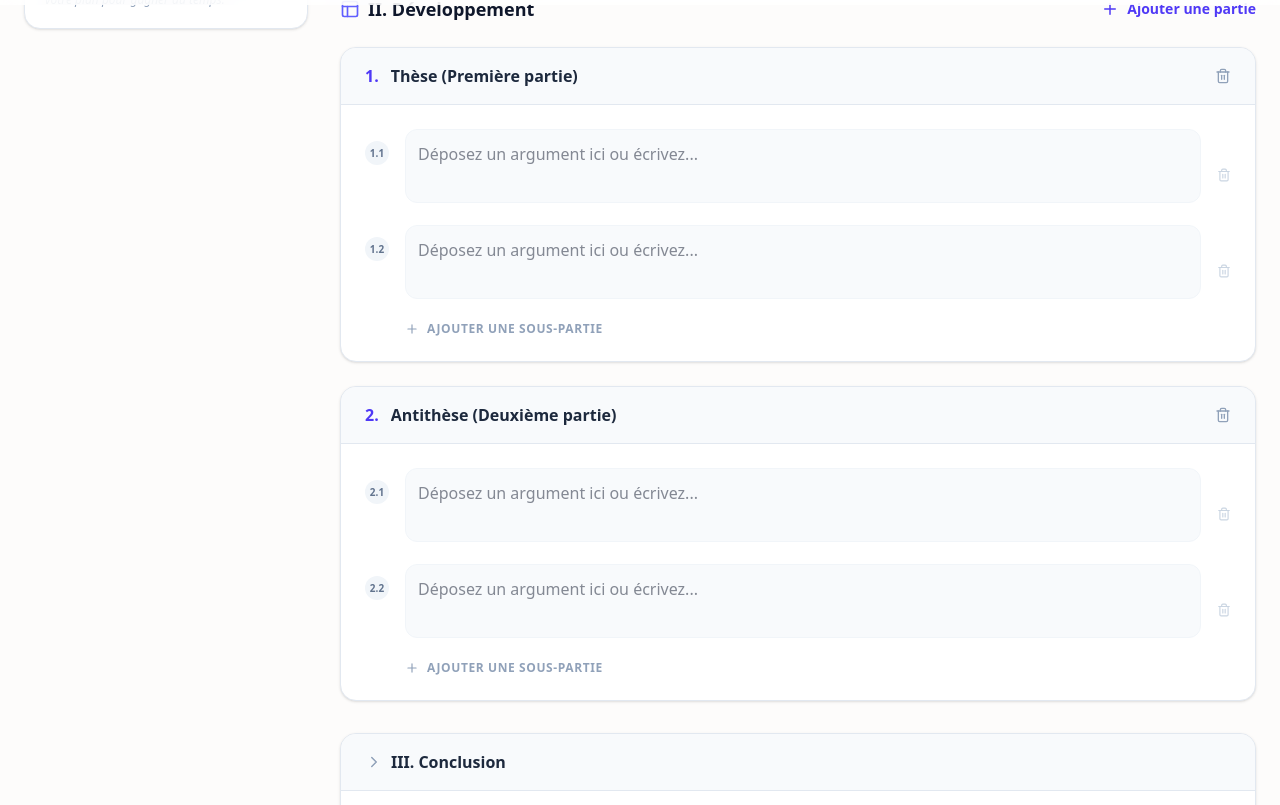
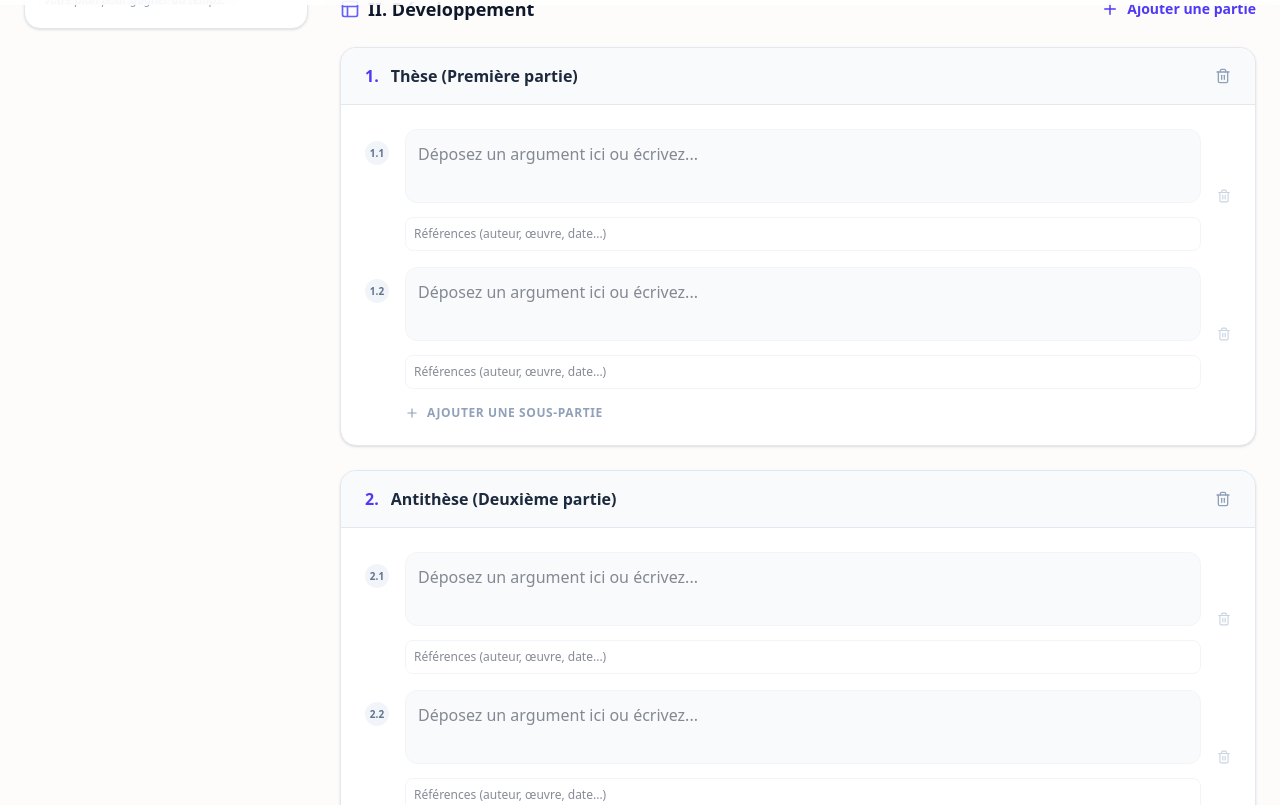
Before and after one commit to alphaleadership/planessai, a React (Vite) app: page / in a window 1280 px wide. Shown: the part 795-1600 px from the top of the page. Built offline with nearby package versions, Linux system fonts and the light colour scheme.

Commit message:
feat: Add references field to sub-parts
Introduces a 'references' field to the sub-part structure within the essay plan. This allows users to associate sources or citations with individual points in their arguments.

```diff
--- a/src/App.tsx
+++ b/src/App.tsx
@@ -32,16 +32,16 @@ const INITIAL_PLAN: EssayPlan = {
       id: 'part-1',
       title: 'Thèse (Première partie)',
       subParts: [
-        { id: 'sub-1-1', content: '' },
-        { id: 'sub-1-2', content: '' }
+        { id: 'sub-1-1', content: '', references: '' },
+        { id: 'sub-1-2', content: '', references: '' }
       ]
     },
     {
       id: 'part-2',
       title: 'Antithèse (Deuxième partie)',
       subParts: [
-        { id: 'sub-2-1', content: '' },
-        { id: 'sub-2-2', content: '' }
+        { id: 'sub-2-1', content: '', references: '' },
+        { id: 'sub-2-2', content: '', references: '' }
       ]
     }
   ],
@@ -127,7 +127,7 @@ export default function App() {
     const newId = `part-${plan.development.length + 1}`;
     setPlan(prev => ({
       ...prev,
-      development: [...prev.development, { id: newId, title: 'Nouvelle partie', subParts: [{ id: `${newId}-1`, content: '' }] }]
+      development: [...prev.development, { id: newId, title: 'Nouvelle partie', subParts: [{ id: `${newId}-1`, content: '', references: '' }] }]
     }));
   };
 
@@ -136,18 +136,18 @@ export default function App() {
       ...prev,
       development: prev.development.map(p =>
         p.id === partId
-          ? { ...p, subParts: [...p.subParts, { id: `${p.id}-${p.subParts.length + 1}`, content: '' }] }
+          ? { ...p, subParts: [...p.subParts, { id: `${p.id}-${p.subParts.length + 1}`, content: '', references: '' }] }
           : p
       )
     }));
   };
 
-  const updateSubPart = (partId: string, subId: string, content: string) => {
+  const updateSubPart = (partId: string, subId: string, value: string, field: 'content' | 'references' = 'content') => {
     setPlan(prev => ({
       ...prev,
       development: prev.development.map(p =>
         p.id === partId
-          ? { ...p, subParts: p.subParts.map(s => s.id === subId ? { ...s, content } : s) }
+          ? { ...p, subParts: p.subParts.map(s => s.id === subId ? { ...s, [field]: value } : s) }
           : p
       )
     }));
@@ -162,7 +162,7 @@ export default function App() {
       `II. DÉVELOPPEMENT\n` +
       plan.development.map((p, i) =>
         `${i + 1}. ${p.title}\n` +
-        p.subParts.map((s, j) => `   ${i + 1}.${j + 1}. ${s.content}`).join('\n')
+        p.subParts.map((s, j) => `   ${i + 1}.${j + 1}. ${s.content}${s.references ? ` [Réf: ${s.references}]` : ''}`).join('\n')
       ).join('\n\n') +
       `\n\nIII. CONCLUSION\n` +
       `Synthèse : ${plan.conclusion.synthese}\n` +
@@ -428,7 +428,12 @@ export default function App() {
                                     : (duelTurn === pNum ? "bg-indigo-50/30 border-dashed border-indigo-200 text-indigo-400 animate-pulse" : "bg-slate-50/50 border-dashed border-slate-200 text-slate-300")
                                 )}
                               >
-                                {sub.content || `Argument ${pIdx + 1}.${sIdx + 1}`}
+                                <div className="flex flex-col items-center gap-1 text-center">
+                                  <span>{sub.content || `Argument ${pIdx + 1}.${sIdx + 1}`}</span>
+                                  {sub.references && (
+                                    <span className="text-[10px] text-slate-400 italic">— {sub.references}</span>
+                                  )}
+                                </div>
                               </div>
                             ))}
                           </div>
@@ -562,10 +567,11 @@ export default function App() {
                                   {pIdx + 1}.{sIdx + 1}
                                 </div>
                               </div>
-                              <div className="flex-1 relative group/sub">
+                              <div className="flex-1 relative group/sub space-y-2">
+                                <div className="relative">
                                   <textarea
                                     value={sub.content}
-                                  onChange={(e) => updateSubPart(part.id, sub.id, e.target.value)}
+                                    onChange={(e) => updateSubPart(part.id, sub.id, e.target.value, 'content')}
                                     onDragOver={(e) => {
                                       e.preventDefault();
                                       e.currentTarget.classList.add('ring-2', 'ring-indigo-400', 'bg-indigo-50/50');
@@ -582,7 +588,7 @@ export default function App() {
                                         const newContent = currentContent
                                           ? (currentContent.endsWith(' ') ? currentContent + text : currentContent + ' ' + text)
                                           : text;
-                                      updateSubPart(part.id, sub.id, newContent);
+                                        updateSubPart(part.id, sub.id, newContent, 'content');
                                       }
                                     }}
                                     className="w-full p-3 bg-slate-50 border border-slate-100 rounded-xl focus:ring-2 focus:ring-indigo-500 outline-none resize-none transition-all"
@@ -592,6 +598,14 @@ export default function App() {
                                   <div className="absolute inset-0 pointer-events-none border-2 border-dashed border-indigo-300 rounded-xl opacity-0 group-drag-over:opacity-100 transition-opacity flex items-center justify-center bg-indigo-50/20">
                                     <span className="text-[10px] font-bold text-indigo-500 uppercase tracking-widest">Relâcher pour insérer</span>
                                   </div>
+                                </div>
+                                <input
+                                  type="text"
+                                  value={sub.references || ''}
+                                  onChange={(e) => updateSubPart(part.id, sub.id, e.target.value, 'references')}
+                                  className="w-full p-2 bg-white border border-slate-100 rounded-lg text-xs focus:ring-2 focus:ring-indigo-500 outline-none"
+                                  placeholder="Références (auteur, œuvre, date...)"
+                                />
                               </div>
                               <button
                                 onClick={() => {
@@ -681,11 +695,20 @@ export default function App() {
                         {plan.development.map((p, i) => (
                           <div key={p.id} className="pl-6 border-l-2 border-slate-100">
                             <h3 className="text-lg font-bold text-slate-800 mb-4">{i + 1}. {p.title}</h3>
-                            <ul className="space-y-3 list-none p-0">
+                            <ul className="space-y-4 list-none p-0">
                               {p.subParts.map((s, j) => (
                                 <li key={s.id} className="text-slate-700 leading-relaxed">
-                                  <span className="font-bold text-indigo-400 mr-2">{i + 1}.{j + 1}</span>
+                                  <div className="flex gap-3">
+                                    <span className="font-bold text-indigo-400 shrink-0">{i + 1}.{j + 1}</span>
+                                    <div>
                                       {s.content || "..."}
+                                      {s.references && (
+                                        <span className="block mt-1 text-xs text-slate-400 font-medium italic">
+                                          — {s.references}
+                                        </span>
+                                      )}
+                                    </div>
+                                  </div>
                                 </li>
                               ))}
                             </ul>
--- a/src/types.ts
+++ b/src/types.ts
@@ -10,6 +10,7 @@ export interface EssayPart {
   subParts: {
     id: string;
     content: string;
+    references?: string;
     argumentId?: string;
   }[];
 }
```
Lines whose indentation alone changed are shown as unchanged.
